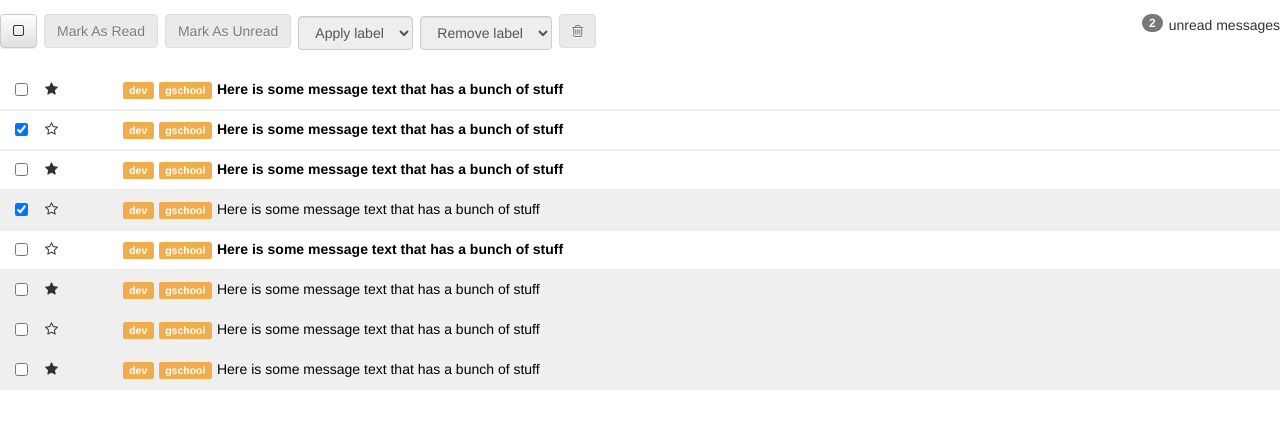
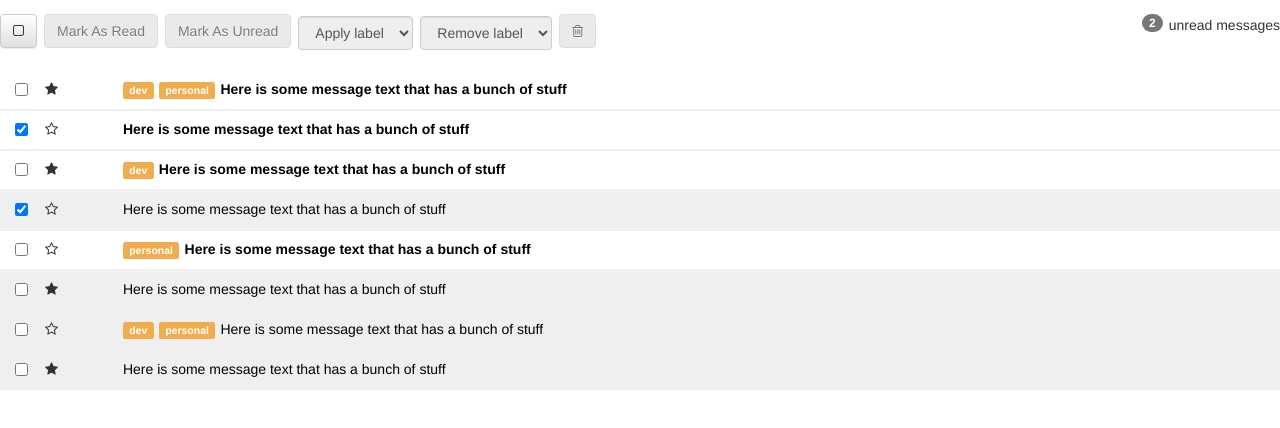
Before and after one commit to prisoka/react-inbox, a React (Create React App) app in the folder react-inbox/: page / in a window 1280 px wide. Shown: the top 428 px of the page. Built offline with nearby package versions, Linux system fonts and the light colour scheme.

Commit message:
added labels

```diff
--- a/react-inbox/src/Components/Message.js
+++ b/react-inbox/src/Components/Message.js
@@ -1,6 +1,12 @@
 import React, { Component } from 'react';
 
 const Message = ({message}) => {
+  let labelList = message.labels.map((label, index) => {
+    return (
+      <span className="label label-warning">{ label }</span>
+
+    )
+  })
   return (
     <div className={`row message ${ message.read ? 'read' : 'unread' }`}>
       <div className="col-xs-1">
@@ -17,8 +23,7 @@ const Message = ({message}) => {
         </div>
       </div>
       <div className="col-xs-11">
-        <span className="label label-warning">dev</span>
-        <span className="label label-warning">gschool</span>
+        {labelList}
         <a href="#">
           Here is some message text that has a bunch of stuff
         </a>
```
